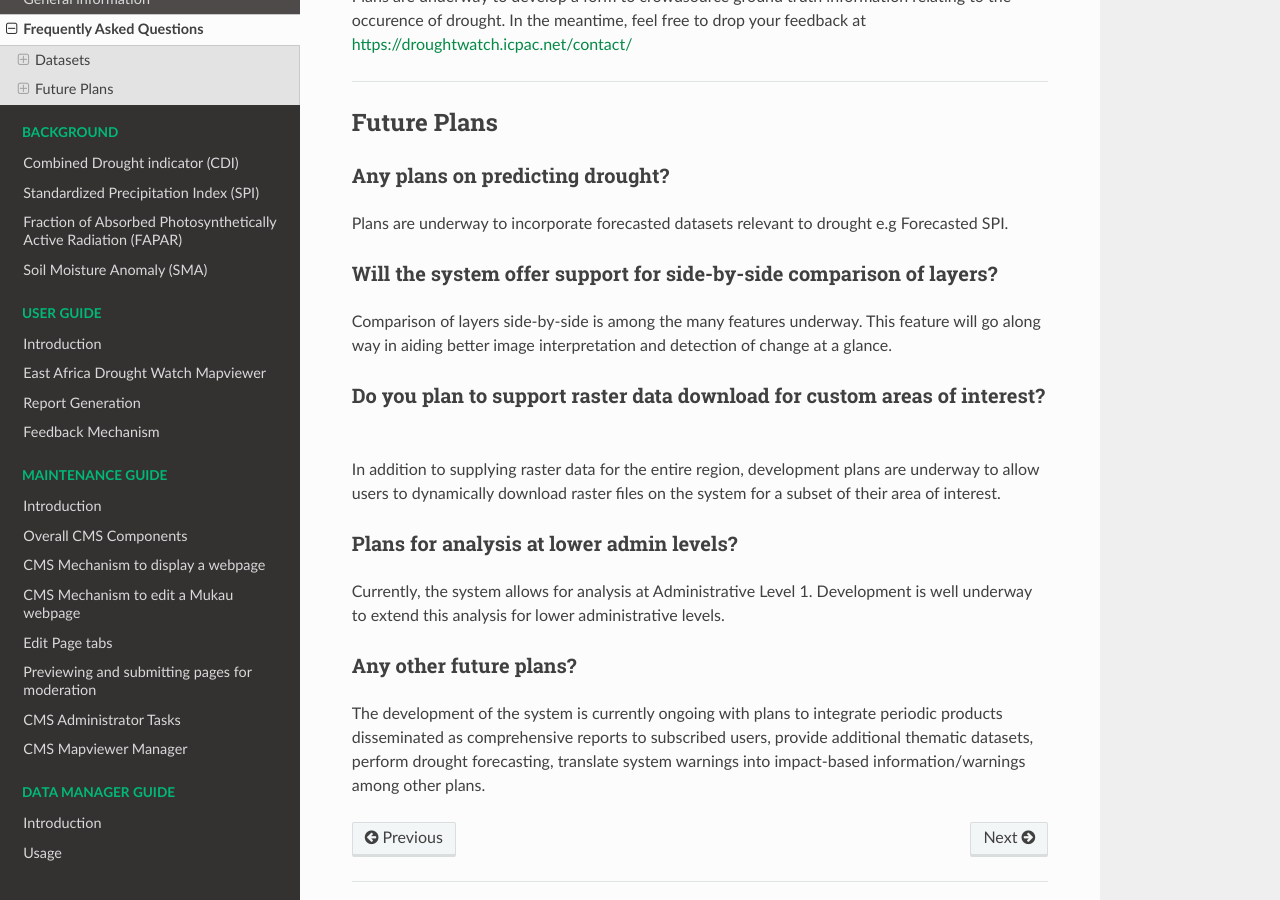
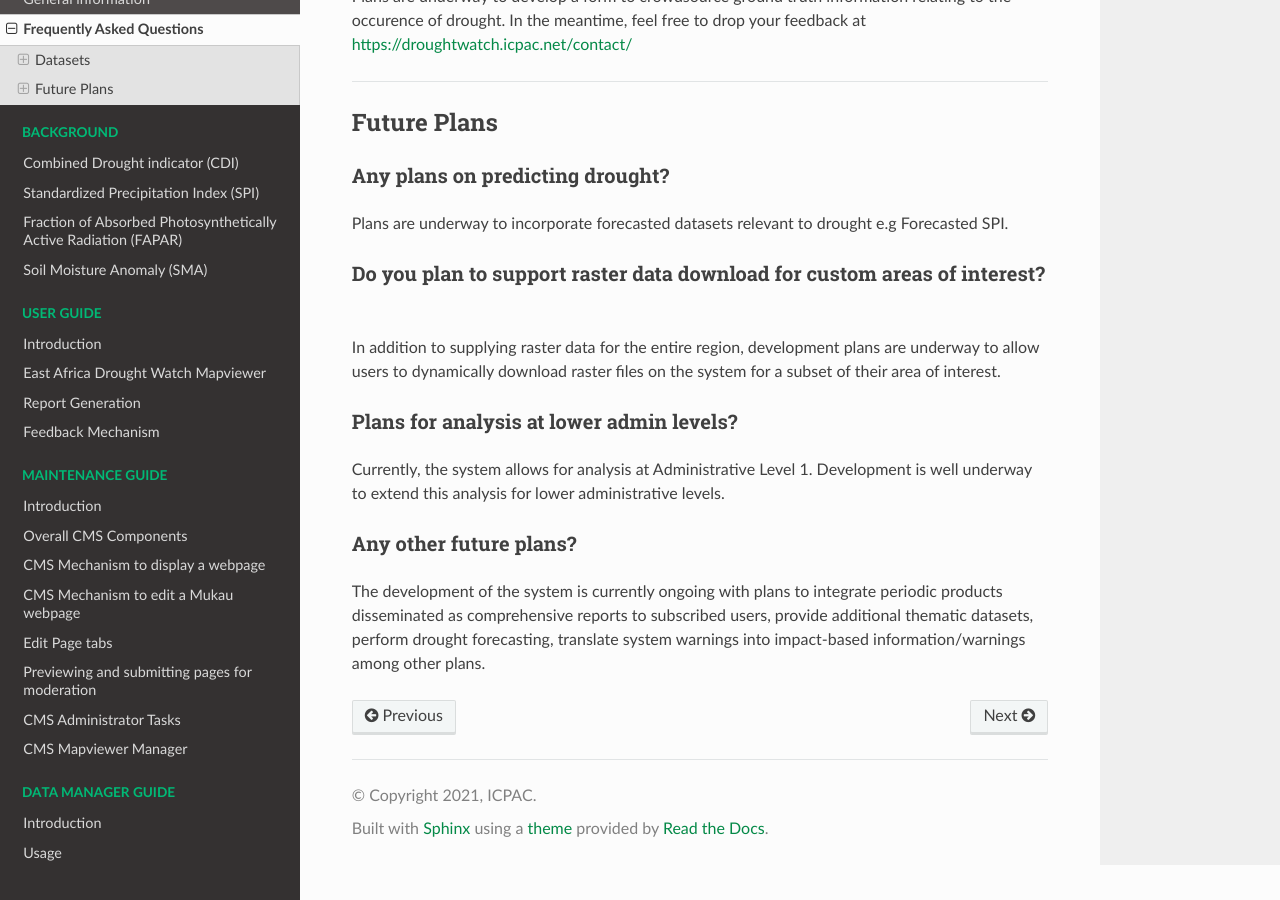
Before and after one commit to icpac-igad/eadw-docs, a Sphinx documentation site: the page built from docs/source/About/faq.rst, in a window 1280 px wide and 900 px high, scrolled down 3645 px. Built offline with Sphinx 7.4.7 and the Read the Docs theme 2.0.0, drawn with Linux system fonts in a browser that asks for light colours.

Commit message:
update faq

```diff
--- a/docs/source/About/faq.rst
+++ b/docs/source/About/faq.rst
@@ -203,11 +203,6 @@ Any plans on predicting drought?
 
 Plans are underway to incorporate forecasted datasets relevant to drought e.g Forecasted SPI.
 
-Will the system offer support for side-by-side comparison of layers?
----------------------------------------------------------------------
-
-Comparison of layers side-by-side is among the many features underway. This feature will go along way in aiding better image interpretation and detection of change at a glance.
-
 
 Do you plan to support raster data download for custom areas of interest?
 -------------------------------------------------------------------------
```
